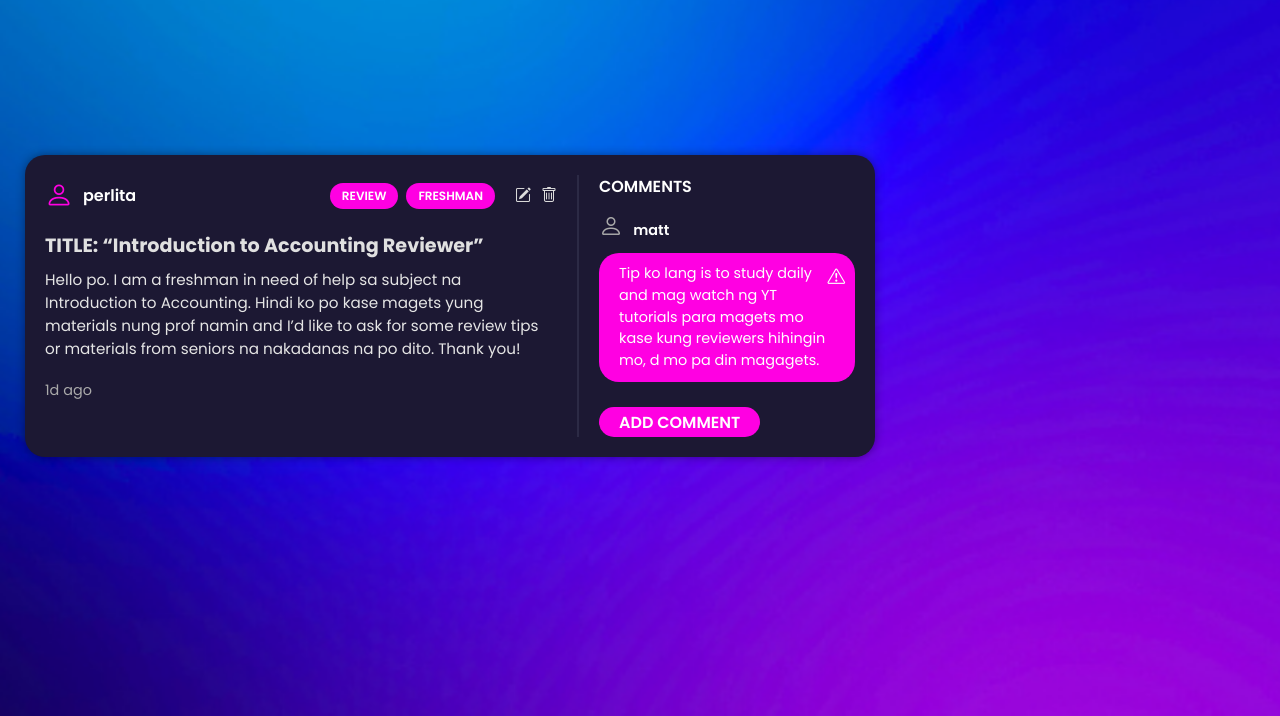
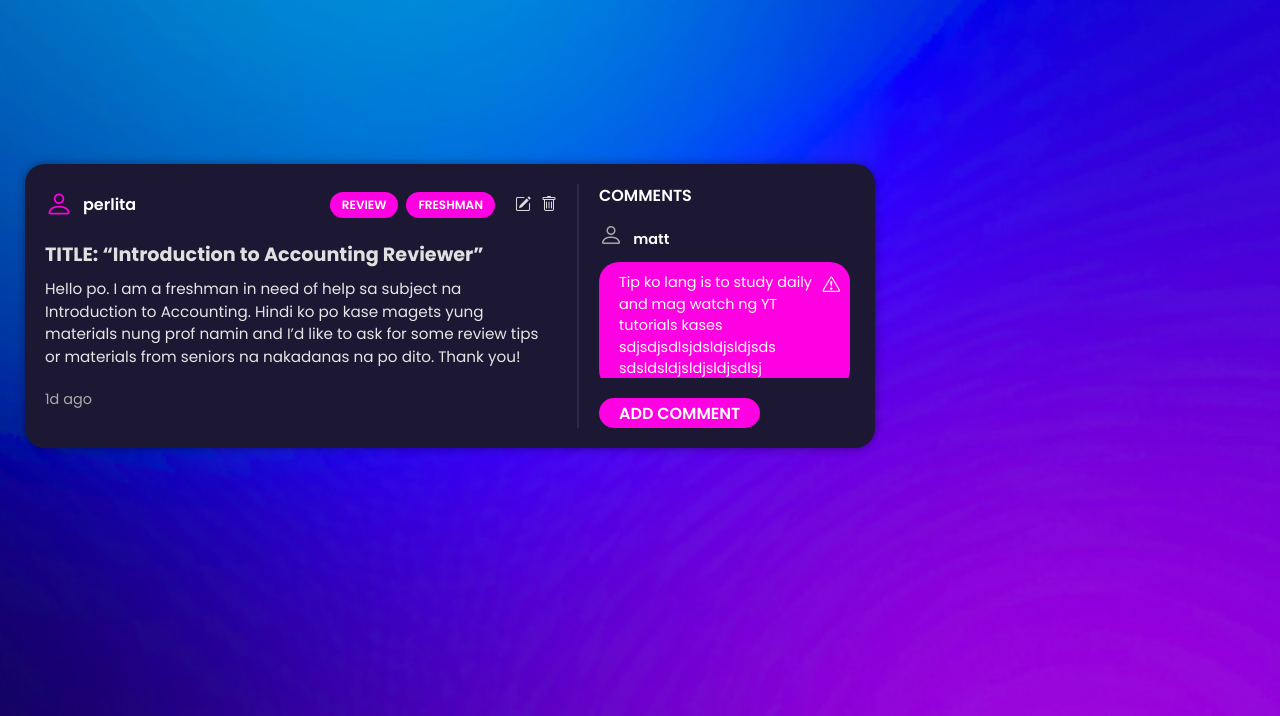
Before and after one commit to bautista-johnmatthew/Iskolutions-AWS-Solar-Power-Hackathon, a plain HTML site: page web/src/templates/feed.html in a window 1280 px wide. Shown: the part 84-800 px from the top of the page. Drawn offline with nearby package versions, Linux system fonts and the light colour scheme.

Commit message:
fix comment template

```diff
--- a/web/src/static/css/feed-style.css
+++ b/web/src/static/css/feed-style.css
@@ -312,3 +312,22 @@ body, html {
 .add-comment-btn:hover {
   background-color: #105cd4;
 }
+
+.comments-scrollable {
+  max-height: 160px; /* Adjust height based on your design */
+  overflow-y: auto;
+  padding-right: 5px;
+  margin-bottom: 10px;
+}
+
+/* Optional scrollbar styling (for better visuals) */
+.comments-scrollable::-webkit-scrollbar {
+  width: 6px;
+}
+.comments-scrollable::-webkit-scrollbar-thumb {
+  background-color: #FF00E2;
+  border-radius: 6px;
+}
+.comments-scrollable::-webkit-scrollbar-track {
+  background-color: transparent;
+}
--- a/web/src/templates/feed.html
+++ b/web/src/templates/feed.html
@@ -67,21 +67,35 @@
     </div>
 
     <div class="post-right">
-        <div class="comments-title">COMMENTS</div>
+    <div class="comments-title">COMMENTS</div>
 
+    <div class="comments-scrollable">
         <div class="comment">
         <i class="bi bi-person comment-user-icon"></i>
         <span class="comment-username">matt</span>
         <div class="comment-bubble">
-            Tip ko lang is to study daily and mag watch ng YT tutorials para magets mo
-            kase kung reviewers hihingin mo, d mo pa din magagets.
+            Tip ko lang is to study daily and mag watch ng YT tutorials kases
+            sdjsdjsdlsjdsldjsldjsds
+            sdsldsldjsldjsldjsdlsj
             <i class="bi bi-exclamation-triangle comment-warning"></i>
         </div>
         </div>
 
-        <button class="add-comment-btn">ADD COMMENT</button>
+        <div class="comment">
+        <i class="bi bi-person comment-user-icon"></i>
+        <span class="comment-username">liza</span>
+        <div class="comment-bubble">
+            May reviewer ako from 2nd year, if gusto mo send ko sayo.
+            <i class="bi bi-exclamation-triangle comment-warning"></i>
+        </div>
+        </div>
+
+        <!-- Add more comments here -->
     </div>
-    </div>
+
+  <button class="add-comment-btn">ADD COMMENT</button>
+</div>
+
     </div>
 
   </div>
```
